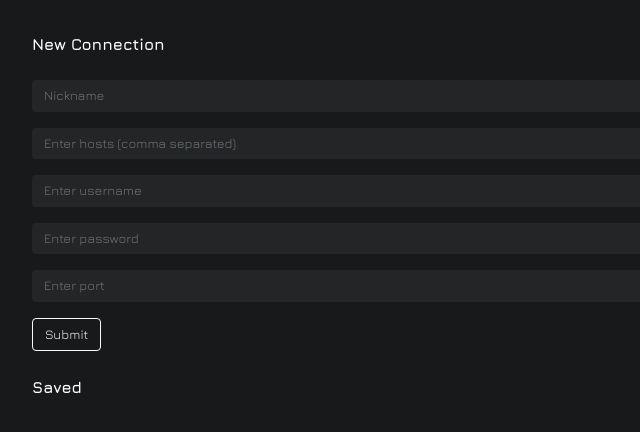
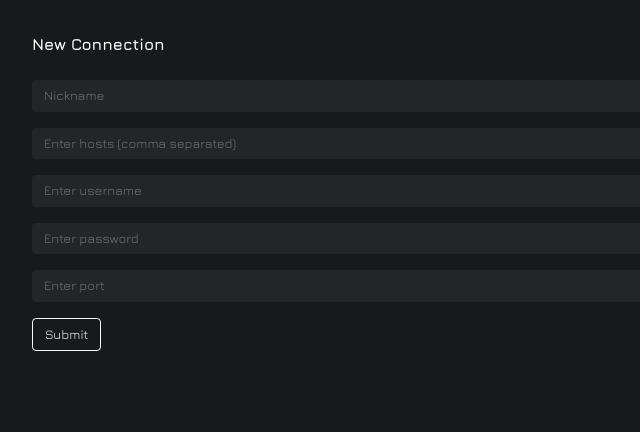
Before and after one commit to codekidX/sparrow, a React (Create React App) app: page / in a window 1280 px wide. Shown: the top 432 px of the page, without its empty margins (0-640 px from the left). Built offline with nearby package versions, Linux system fonts and the light colour scheme.

Commit message:
map only if saved connections are available

```diff
--- a/src/App.js
+++ b/src/App.js
@@ -75,9 +75,12 @@ function App() {
       </Form>
 
       <br />
+      {conns.length > 0 ? (
+        <div>
           <b>Saved</b>
           <br />
           <br />
+
           <Row>
             {conns.map(conn =>
             (
@@ -102,7 +105,8 @@ function App() {
             )
             )}
           </Row>
-
+        </div>
+      ) : ''}
     </div>
   );
 }
```
Lines whose indentation alone changed are shown as unchanged.
